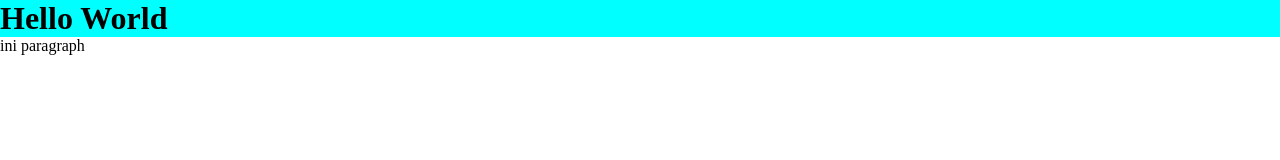
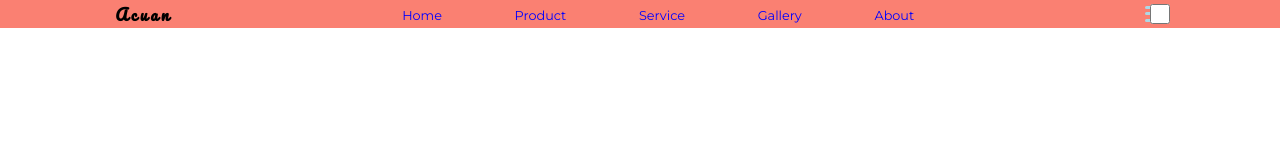
Before and after one commit to Adiacuan/acuan-git-test, a plain HTML site: page index.html in a window 1280 px wide. Drawn offline with Linux system fonts and the light colour scheme.

Commit message:
progress nav bar

```diff
--- a/index.html
+++ b/index.html
@@ -6,9 +6,29 @@
     <meta name="viewport" content="width=device-width, initial-scale=1.0">
     <title>Main Page</title>
     <link rel="stylesheet" href="style.css">
+    <link rel="preconnect" href="https://fonts.googleapis.com">
+<link rel="preconnect" href="https://fonts.gstatic.com" crossorigin>
+<link href="https://fonts.googleapis.com/css2?family=Montserrat&family=Pacifico&display=swap" rel="stylesheet">
 </head>
 <body>
-    <h1>Hello World</h1>
-    <p>ini paragraph</p>
+    <nav>
+        <div class="logo">
+            <h4>Acuan</h4>
+        </div>
+        <ul>
+            <li><a href="">Home</a></li>
+            <li><a href="">Product</a></li>
+            <li><a href="">Service</a></li>
+            <li><a href="">Gallery</a></a></li>
+            <li><a href="">About</a></li>
+        </ul>
+
+        <div class="menu-toggle">
+            <input type="checkbox" name="" id="">
+            <span></span>
+            <span></span>
+            <span></span>
+        </div>
+    </nav>
 </body>
 </html>
--- a/style.css
+++ b/style.css
@@ -3,6 +3,74 @@
     padding:0;
 }
 
-h1 {
-    background-color: aqua;
+body {
+    font-family: 'Montserrat', sans-serif;
 }
+
+/* Navbar */
+nav {
+    display: flex;
+    background-color:salmon;
+    justify-content: space-around;
+    /* padding: 20px 0 ; */
+    align-items: center;
+}
+
+nav .logo {
+    font-family: 'Pacifico', cursive;
+    letter-spacing: 3px;
+}
+
+nav ul {
+    display: flex;
+    list-style: none;
+    width: 40%;
+    justify-content: space-between;
+
+}
+
+nav ul li a {
+    color: BLUE;
+    text-decoration: none;
+    font-size: 0.8em;
+}
+
+nav ul li a:hover {
+    color:lightblue;
+}
+
+/* hamburger menu */
+.menu-toggle {
+    display: flex;
+    flex-direction: column;
+    height: 20px;
+    justify-content: space-around;
+    position: relative;
+}
+
+.menu-toggle input {
+    position:absolute;
+    width: 40px;
+    height: 20px;
+    left:-5px;
+
+
+}
+
+
+.menu-toggle span {
+    display: block;
+    width: 20px;
+    height: 3px;
+    border-radius: 3px;
+    background-color:lightblue;
+}
+
+/* responsive breakpoint */
+
+/* ukuran tablet */
+@media screen and (max-width: 768px) {
+    nav ul {
+        display: none;
+    }
+}
```
